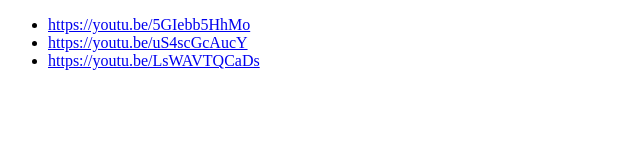
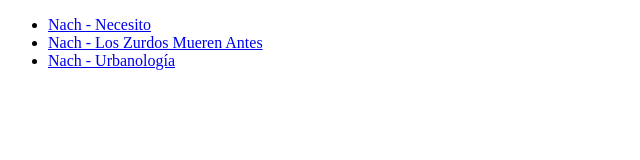
Before and after one commit to Looki7/Actividad-1, a plain HTML site: page index.html in a window 1280 px wide. Shown: the whole page, without its empty margins (0-640 px from the left). Drawn offline with Linux system fonts and the light colour scheme.

Commit message:
correción de código

```diff
--- a/index.html
+++ b/index.html
@@ -12,13 +12,13 @@
     -->
     <ul>
         <li>
-            <a href="https://youtu.be/5GIebb5HhMo">https://youtu.be/5GIebb5HhMo</a>
+            <a href="https://youtu.be/5GIebb5HhMo">Nach - Necesito</a>
         </li>
         <li>
-            <a href="https://youtu.be/uS4scGcAucY">https://youtu.be/uS4scGcAucY</a>
+            <a href="https://youtu.be/uS4scGcAucY">Nach - Los Zurdos Mueren Antes</a>
         </li>
         <li>
-            <a href="https://youtu.be/LsWAVTQCaDs">https://youtu.be/LsWAVTQCaDs</a>
+            <a href="https://youtu.be/LsWAVTQCaDs">Nach - Urbanología</a>
         </li>
     </ul>
 </body>
```
